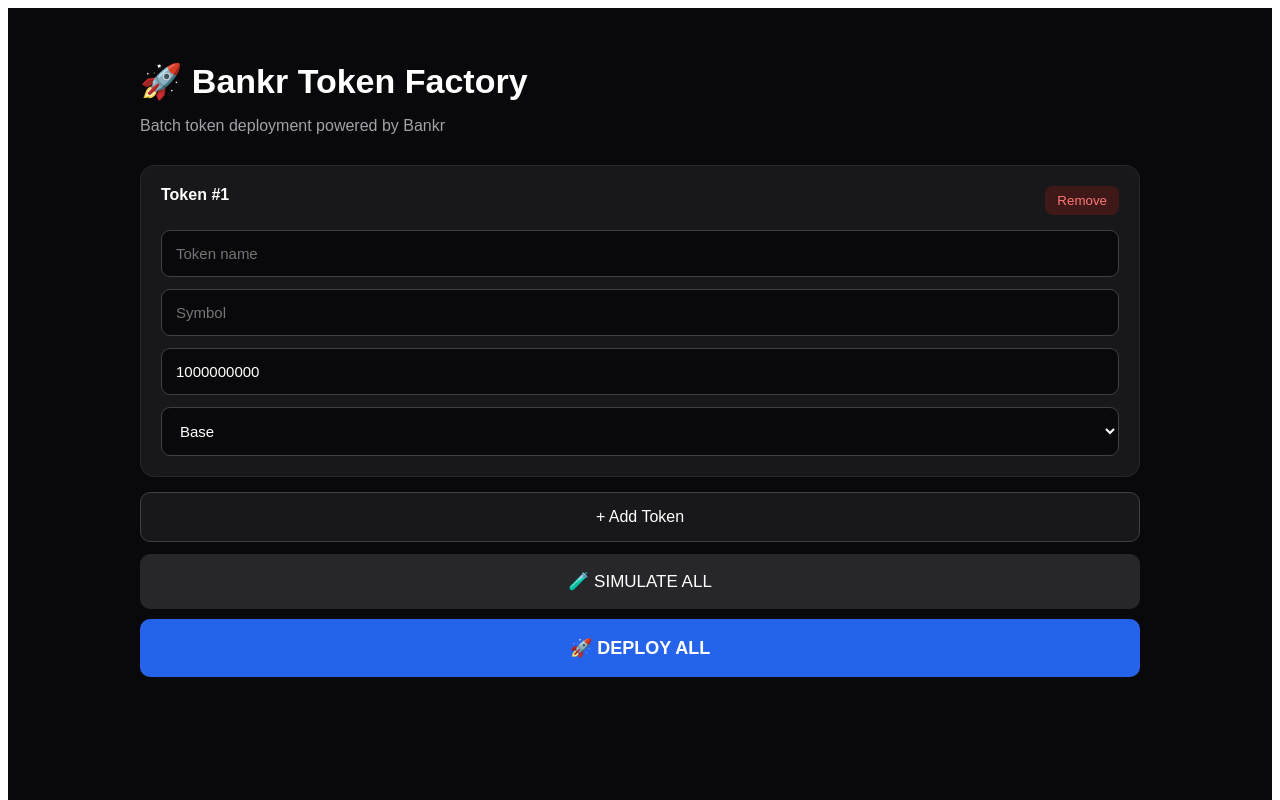
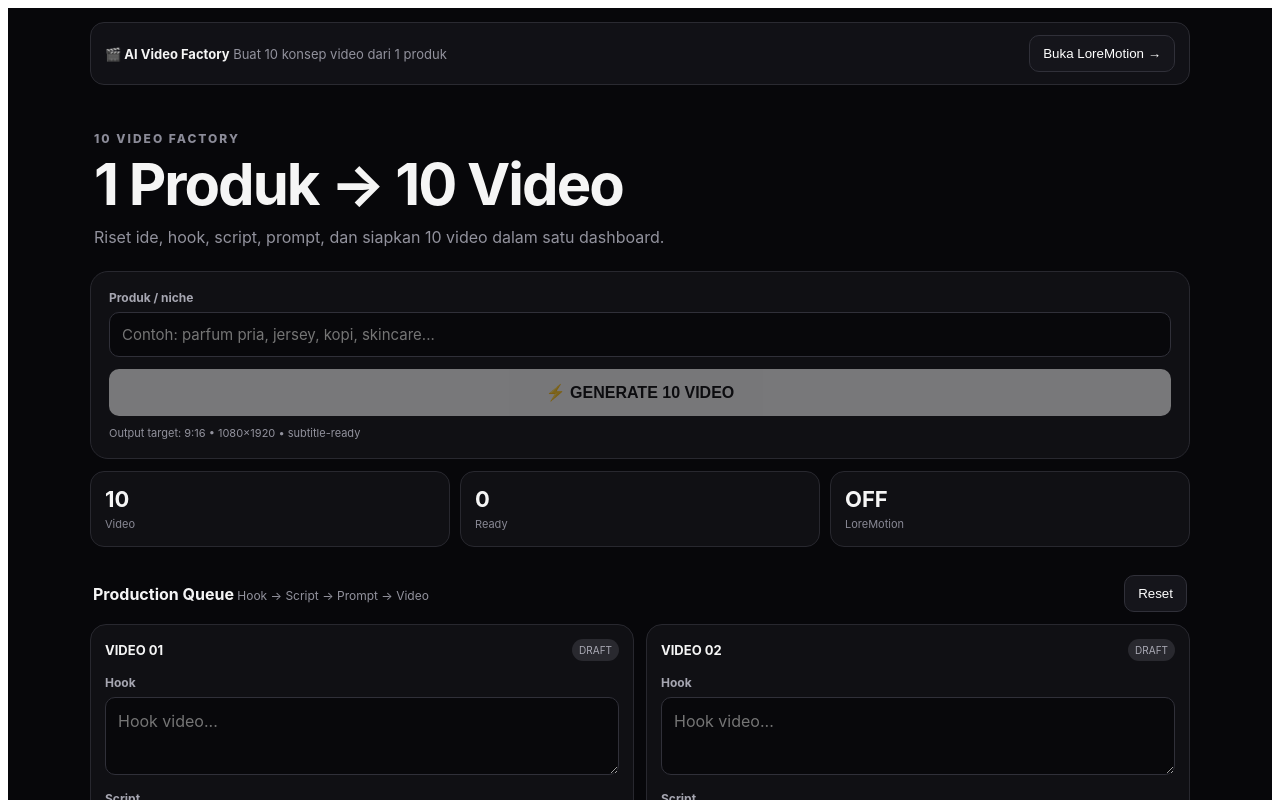
Before and after one commit to ilhamrafli2/bankr, a Next.js app: page / in a window 1280 px wide. Shown: the top 800 px of the page. Built offline with nearby package versions, Linux system fonts and the light colour scheme.

Commit message:
Replace Bankr app with 10 Video Factory MVP

```diff
--- a/pages/index.js
+++ b/pages/index.js
@@ -1,254 +1,169 @@
-import { useState } from "react";
+import { useMemo, useState } from "react";
+
+const initialVideos = Array.from({ length: 10 }, (_, i) => ({
+  id: i + 1,
+  hook: "",
+  script: "",
+  prompt: "",
+  status: "DRAFT",
+}));
 
 export default function Home() {
-  const [tokens, setTokens] = useState([
-    {
-      name: "",
-      symbol: "",
-      supply: "1000000000",
-      chain: "base",
-    },
-  ]);
+  const [product, setProduct] = useState("");
+  const [videos, setVideos] = useState(initialVideos);
+  const [generating, setGenerating] = useState(false);
+  const [connected, setConnected] = useState(false);
 
-  const [results, setResults] = useState([]);
+  const ready = useMemo(
+    () => videos.filter((v) => v.status === "READY TO POST").length,
+    [videos]
+  );
 
-  function updateToken(index, field, value) {
-    const next = [...tokens];
-    next[index][field] = value;
-    setTokens(next);
+  function generateFactory() {
+    if (!product.trim()) return;
+    setGenerating(true);
+
+    const clean = product.trim();
+    const next = videos.map((v, i) => ({
+      ...v,
+      hook: [
+        `STOP scroll — ini alasan kenapa ${clean} layak dicoba`,
+        `3 hal yang bikin ${clean} menarik`,
+        `Aku baru sadar ternyata ${clean} bisa begini`,
+        `Sebelum beli ${clean}, lihat ini dulu`,
+        `Ekspektasi vs realita memakai ${clean}`,
+        `Kenapa orang mulai melirik ${clean}?`,
+        `POV: kamu akhirnya mencoba ${clean}`,
+        `Satu kesalahan saat memakai ${clean}`,
+        `Review singkat ${clean} dalam 30 detik`,
+        `Kalau kamu punya ${clean}, lakukan ini`,
+      ][i],
+      script: `Hook: ${["STOP scroll", "3 hal penting", "Aku baru sadar", "Sebelum beli", "Ekspektasi vs realita", "Kenapa mulai ramai", "POV pengalaman", "Jangan lakukan ini", "Review singkat", "Tips cepat"][i]}.\n\nProduk: ${clean}.\n\nJelaskan manfaat utama dengan bahasa natural, tampilkan bukti/visual produk, lalu tutup dengan CTA yang singkat.`,
+      prompt: `Vertical 9:16 product video about ${clean}. Fast social-media pacing, clean composition, realistic product footage, natural camera movement, strong opening shot, room for subtitles, no watermark, no extra text in the generated scene.`,
+      status: "READY TO POST",
+    }));
+
+    setTimeout(() => {
+      setVideos(next);
+      setGenerating(false);
+    }, 500);
   }
 
-  function addToken() {
-    setTokens([
-      ...tokens,
-      {
-        name: "",
-        symbol: "",
-        supply: "1000000000",
-        chain: "base",
-      },
-    ]);
+  function updateVideo(id, field, value) {
+    setVideos((current) =>
+      current.map((v) => (v.id === id ? { ...v, [field]: value } : v))
+    );
   }
 
-  function removeToken(index) {
-    if (tokens.length === 1) return;
-    setTokens(tokens.filter((_, i) => i !== index));
-  }
-
-  async function deployAll(simulateOnly = true) {
-    setResults([]);
-
-    const response = await fetch("/api/deploy", {
-      method: "POST",
-      headers: {
-        "Content-Type": "application/json",
-      },
-      body: JSON.stringify({
-        tokens,
-        simulateOnly,
-      }),
-    });
-
-    const data = await response.json();
-    setResults(data.results || []);
+  function connectLoreMotion() {
+    window.open("https://loremotion.com", "_blank", "noopener,noreferrer");
+    setConnected(true);
   }
 
   return (
-    <main
-      style={{
-        minHeight: "100vh",
-        background: "#09090b",
-        color: "#fff",
-        padding: "30px 18px",
-        fontFamily: "Arial, sans-serif",
-      }}
-    >
-      <div style={{ maxWidth: 1000, margin: "auto" }}>
-        <h1 style={{ fontSize: 34, marginBottom: 5 }}>
-          🚀 Bankr Token Factory
-        </h1>
+    <main className="page">
+      <section className="topAd">
+        <div>
+          <b>🎬 AI Video Factory</b>
+          <span> Buat 10 konsep video dari 1 produk</span>
+        </div>
+        <button onClick={connectLoreMotion}>{connected ? "LoreMotion dibuka ✓" : "Buka LoreMotion →"}</button>
+      </section>
 
-        <p style={{ color: "#a1a1aa", marginBottom: 30 }}>
-          Batch token deployment powered by Bankr
-        </p>
+      <header>
+        <div className="eyebrow">10 VIDEO FACTORY</div>
+        <h1>1 Produk → 10 Video</h1>
+        <p>Riset ide, hook, script, prompt, dan siapkan 10 video dalam satu dashboard.</p>
+      </header>
 
-        {tokens.map((token, index) => (
-          <div
-            key={index}
-            style={{
-              background: "#18181b",
-              border: "1px solid #27272a",
-              borderRadius: 14,
-              padding: 20,
-              marginBottom: 15,
-            }}
-          >
-            <div
-              style={{
-                display: "flex",
-                justifyContent: "space-between",
-                marginBottom: 15,
-              }}
-            >
-              <strong>Token #{index + 1}</strong>
+      <section className="card hero">
+        <label>Produk / niche</label>
+        <input
+          value={product}
+          onChange={(e) => setProduct(e.target.value)}
+          placeholder="Contoh: parfum pria, jersey, kopi, skincare..."
+        />
+        <button className="primary" onClick={generateFactory} disabled={generating || !product.trim()}>
+          {generating ? "Membuat 10 video..." : "⚡ GENERATE 10 VIDEO"}
+        </button>
+        <div className="mini">Output target: 9:16 • 1080×1920 • subtitle-ready</div>
+      </section>
 
-              <button
-                onClick={() => removeToken(index)}
-                style={{
-                  background: "#3f1818",
-                  color: "#ff7777",
-                  border: 0,
-                  borderRadius: 8,
-                  padding: "7px 12px",
-                }}
-              >
-                Remove
-              </button>
+      <section className="stats">
+        <div><strong>10</strong><span>Video</span></div>
+        <div><strong>{ready}</strong><span>Ready</span></div>
+        <div><strong>{connected ? "ON" : "OFF"}</strong><span>LoreMotion</span></div>
+      </section>
+
+      <section className="toolbar">
+        <div><b>Production Queue</b><span> Hook → Script → Prompt → Video</span></div>
+        <button onClick={() => setVideos(initialVideos)}>Reset</button>
+      </section>
+
+      <section className="grid">
+        {videos.map((v) => (
+          <article className="videoCard" key={v.id}>
+            <div className="videoHead">
+              <b>VIDEO {String(v.id).padStart(2, "0")}</b>
+              <span className={v.status === "READY TO POST" ? "ready" : "draft"}>{v.status}</span>
             </div>
+            <label>Hook</label>
+            <textarea value={v.hook} onChange={(e) => updateVideo(v.id, "hook", e.target.value)} placeholder="Hook video..." />
+            <label>Script</label>
+            <textarea value={v.script} onChange={(e) => updateVideo(v.id, "script", e.target.value)} placeholder="Script..." />
+            <label>Video prompt</label>
+            <textarea value={v.prompt} onChange={(e) => updateVideo(v.id, "prompt", e.target.value)} placeholder="Prompt untuk video engine..." />
+            <div className="actions">
+              <button onClick={() => navigator.clipboard?.writeText(v.prompt)}>Copy Prompt</button>
+              <button onClick={() => updateVideo(v.id, "status", "READY TO POST")}>✓ Ready</button>
+            </div>
+          </article>
+        ))}
+      </section>
 
-            <div style={{ display: "grid", gap: 12 }}>
-              <input
-                placeholder="Token name"
-                value={token.name}
-                onChange={(e) =>
-                  updateToken(index, "name", e.target.value)
-                }
-              />
-
-              <input
-                placeholder="Symbol"
-                value={token.symbol}
-                onChange={(e) =>
-                  updateToken(index, "symbol", e.target.value.toUpperCase())
-                }
-              />
-
-              <input
-                placeholder="Total supply"
-                value={token.supply}
-                onChange={(e) =>
-                  updateToken(index, "supply", e.target.value)
-                }
-              />
-
-              <select
-                value={token.chain}
-                onChange={(e) =>
-                  updateToken(index, "chain", e.target.value)
-                }
-              >
-                <option value="base">Base</option>
-                <option value="robinhood">Robinhood Chain</option>
-              </select>
-            </div>
-          </div>
-        ))}
-
-        <button
-          onClick={addToken}
-          style={{
-            width: "100%",
-            padding: 15,
-            borderRadius: 10,
-            border: "1px solid #3f3f46",
-            background: "#18181b",
-            color: "#fff",
-            fontSize: 16,
-            marginBottom: 12,
-          }}
-        >
-          + Add Token
-        </button>
-
-        <button
-          onClick={() => deployAll(true)}
-          style={{
-            width: "100%",
-            padding: 17,
-            borderRadius: 10,
-            border: 0,
-            background: "#27272a",
-            color: "#fff",
-            fontSize: 17,
-            marginBottom: 10,
-          }}
-        >
-          🧪 SIMULATE ALL
-        </button>
-
-        <button
-          onClick={() => {
-            if (
-              confirm(
-                "This will send real deployment requests to Bankr. Continue?"
-              )
-            ) {
-              deployAll(false);
-            }
-          }}
-          style={{
-            width: "100%",
-            padding: 18,
-            borderRadius: 10,
-            border: 0,
-            background: "#2563eb",
-            color: "#fff",
-            fontSize: 18,
-            fontWeight: "bold",
-          }}
-        >
-          🚀 DEPLOY ALL
-        </button>
-
-        {results.length > 0 && (
-          <div style={{ marginTop: 30 }}>
-            <h2>Results</h2>
-
-            {results.map((result, index) => (
-              <div
-                key={index}
-                style={{
-                  background: "#18181b",
-                  border: "1px solid #27272a",
-                  borderRadius: 10,
-                  padding: 15,
-                  marginBottom: 10,
-                }}
-              >
-                <strong>
-                  {result.name || `Token #${index + 1}`}
-                </strong>
-
-                <pre
-                  style={{
-                    whiteSpace: "pre-wrap",
-                    color: "#a1a1aa",
-                  }}
-                >
-                  {JSON.stringify(result, null, 2)}
-                </pre>
-              </div>
-            ))}
-          </div>
-        )}
-      </div>
+      <footer>
+        <b>10 Video Factory</b> • MVP v1 • LoreMotion session launcher • bukan aplikasi resmi LoreMotion
+      </footer>
 
       <style jsx>{`
-        input,
-        select {
-          width: 100%;
-          box-sizing: border-box;
-          padding: 14px;
-          border-radius: 9px;
-          border: 1px solid #3f3f46;
-          background: #09090b;
-          color: white;
-          font-size: 15px;
-        }
-
-        button {
-          cursor: pointer;
-        }
+        * { box-sizing: border-box; }
+        .page { min-height:100vh; background:#07070a; color:#f5f5f5; padding:14px; font-family:Inter,Arial,sans-serif; }
+        header,.card,.stats,.toolbar,.grid,footer { max-width:1100px; margin-left:auto; margin-right:auto; }
+        .topAd { max-width:1100px; margin:0 auto 24px; padding:12px 14px; border:1px solid #2a2a31; background:#111116; border-radius:14px; display:flex; justify-content:space-between; gap:12px; align-items:center; font-size:13px; }
+        .topAd span,.mini,header p,.toolbar span { color:#92929d; }
+        button { border:1px solid #303039; background:#15151b; color:#fff; border-radius:10px; padding:10px 13px; cursor:pointer; }
+        button:hover { border-color:#555563; }
+        .topAd button { white-space:nowrap; }
+        header { padding:22px 4px; }
+        .eyebrow { font-size:12px; letter-spacing:2px; color:#8b8b98; font-weight:800; }
+        h1 { font-size:clamp(32px,8vw,58px); line-height:1; margin:9px 0 12px; letter-spacing:-2px; }
+        header p { margin:0; max-width:650px; line-height:1.5; }
+        .card { background:#101014; border:1px solid #28282f; border-radius:18px; padding:18px; }
+        label { display:block; color:#a6a6b1; font-size:12px; margin:0 0 7px; font-weight:700; }
+        input,textarea { width:100%; background:#08080b; color:#fff; border:1px solid #303039; border-radius:10px; padding:12px; outline:none; font:inherit; }
+        input:focus,textarea:focus { border-color:#777783; }
+        input { font-size:15px; }
+        textarea { min-height:78px; resize:vertical; line-height:1.4; margin-bottom:12px; }
+        .primary { width:100%; margin-top:12px; padding:14px; font-size:16px; font-weight:800; background:#f5f5f5; color:#09090b; border:0; }
+        .primary:disabled { opacity:.45; cursor:not-allowed; }
+        .mini { margin-top:10px; font-size:11px; }
+        .stats { display:grid; grid-template-columns:repeat(3,1fr); gap:10px; margin-top:12px; }
+        .stats div { background:#101014; border:1px solid #28282f; border-radius:14px; padding:14px; }
+        .stats strong { display:block; font-size:22px; }
+        .stats span { color:#888894; font-size:11px; }
+        .toolbar { display:flex; justify-content:space-between; align-items:center; padding:28px 3px 12px; }
+        .toolbar span { font-size:12px; }
+        .grid { display:grid; grid-template-columns:repeat(2,minmax(0,1fr)); gap:12px; }
+        .videoCard { background:#101014; border:1px solid #28282f; border-radius:16px; padding:14px; }
+        .videoHead { display:flex; justify-content:space-between; align-items:center; margin-bottom:14px; }
+        .videoHead b { font-size:13px; }
+        .ready,.draft { font-size:10px; padding:5px 7px; border-radius:999px; }
+        .ready { background:#17351f; color:#9bf0ae; }
+        .draft { background:#29292f; color:#aaaab5; }
+        .actions { display:flex; gap:8px; }
+        .actions button { flex:1; font-size:12px; }
+        footer { color:#666672; font-size:10px; padding:25px 2px 40px; text-align:center; }
+        @media(max-width:700px){ .topAd{align-items:flex-start}.topAd span{display:none}.topAd button{font-size:11px;padding:8px}.grid{grid-template-columns:1fr}.stats strong{font-size:19px} }
       `}</style>
     </main>
   );
```
